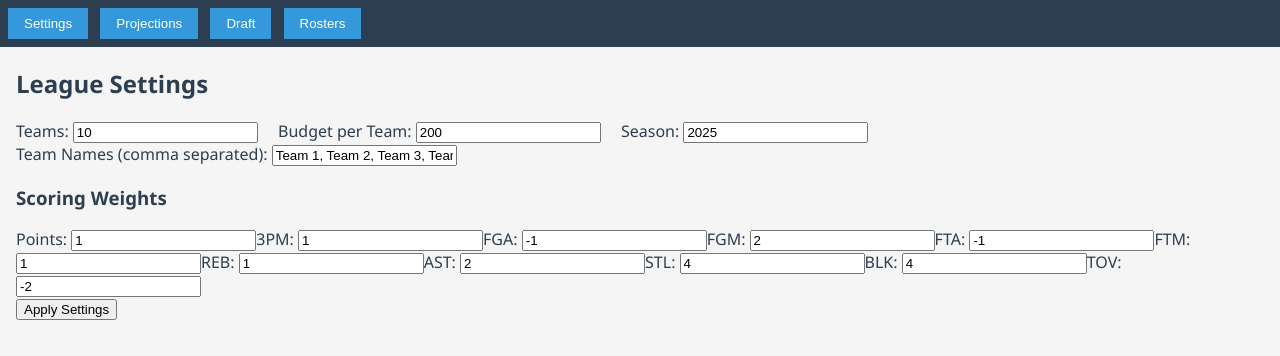
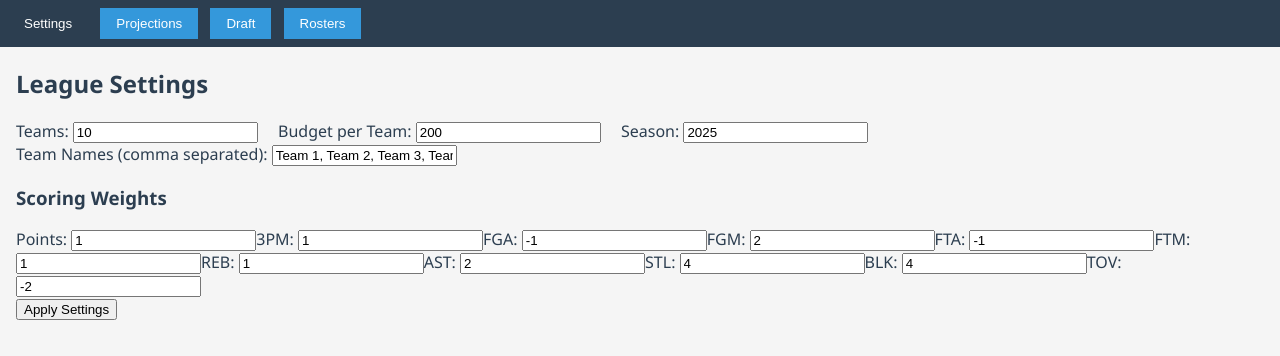
Before and after one commit to luisitinrodriguez2001-cloud/Fantasy-Basketball-Tracker, a website with bundled scripts: page index.html in a window 1280 px wide. Built offline with nearby package versions, Linux system fonts and the light colour scheme; no server answers.

Commit message:
feat: add hash-based tab navigation

```diff
--- a/modules/router.js
+++ b/modules/router.js
@@ -1,9 +1,30 @@
 export function initTabs() {
+  function showTab(tab) {
+    if (!tab) return;
+    document.querySelectorAll('.tab').forEach(section => {
+      section.hidden = true;
+    });
+    const active = document.getElementById(tab);
+    if (active) active.hidden = false;
+
+    document.querySelectorAll('nav button').forEach(btn => {
+      btn.classList.toggle('active', btn.dataset.tab === tab);
+    });
+  }
+
   document.querySelectorAll('nav button').forEach(btn => {
     btn.addEventListener('click', () => {
       const tab = btn.dataset.tab;
-      document.querySelectorAll('.tab').forEach(s => s.hidden = true);
-      document.getElementById(tab).hidden = false;
+      // update hash so tab can be bookmarked or restored on reload
+      window.location.hash = tab;
+      showTab(tab);
     });
   });
+
+  window.addEventListener('hashchange', () => {
+    showTab(window.location.hash.substring(1));
+  });
+
+  // show initial tab based on hash or default to settings
+  showTab(window.location.hash.substring(1) || 'settings');
 }
--- a/style.css
+++ b/style.css
@@ -32,6 +32,10 @@ nav button {
 
 nav button:hover {
   opacity: 0.85;
+}
+
+nav button.active {
+  background: var(--primary-color);
 }
 
 table {
```
